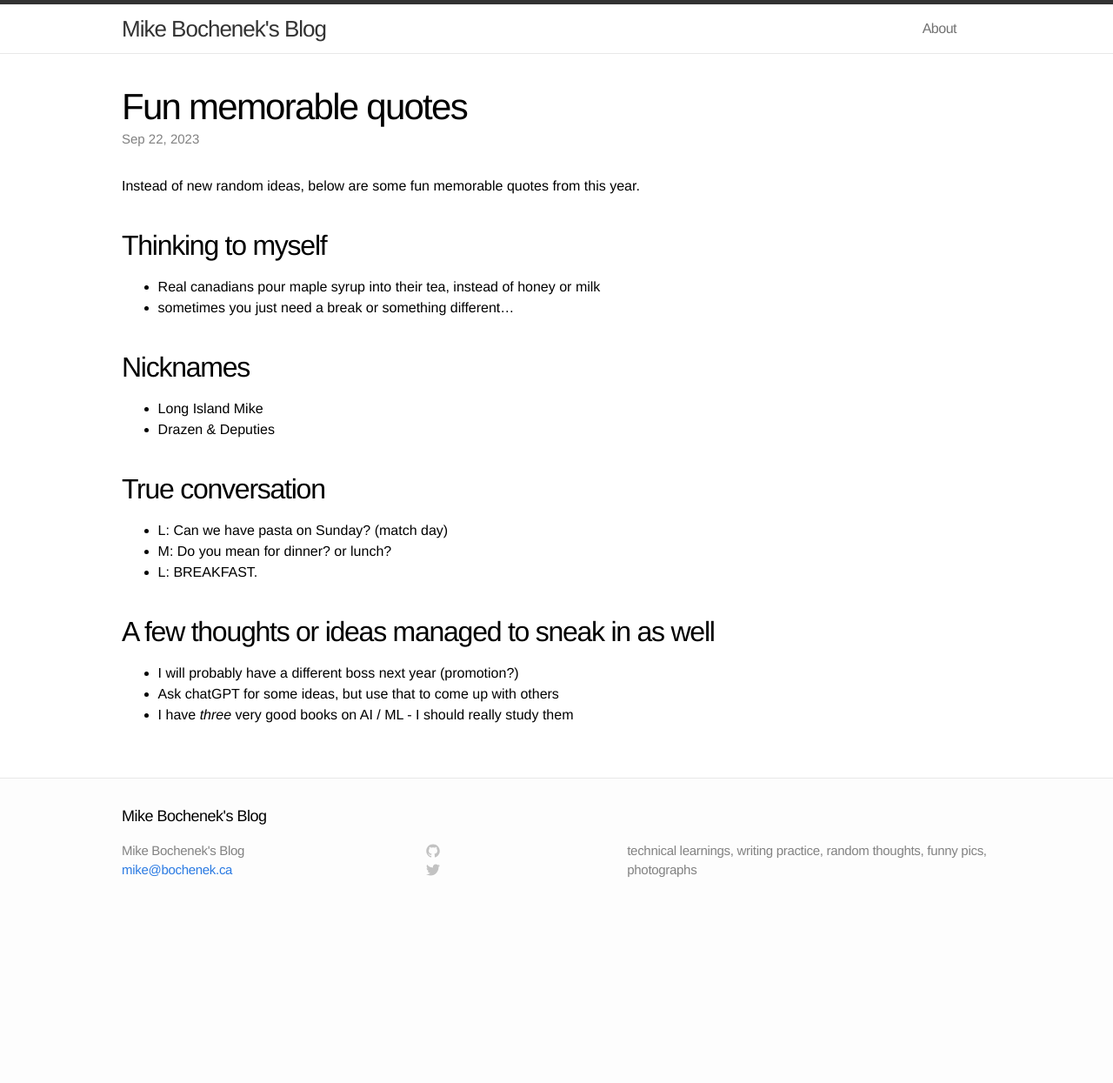
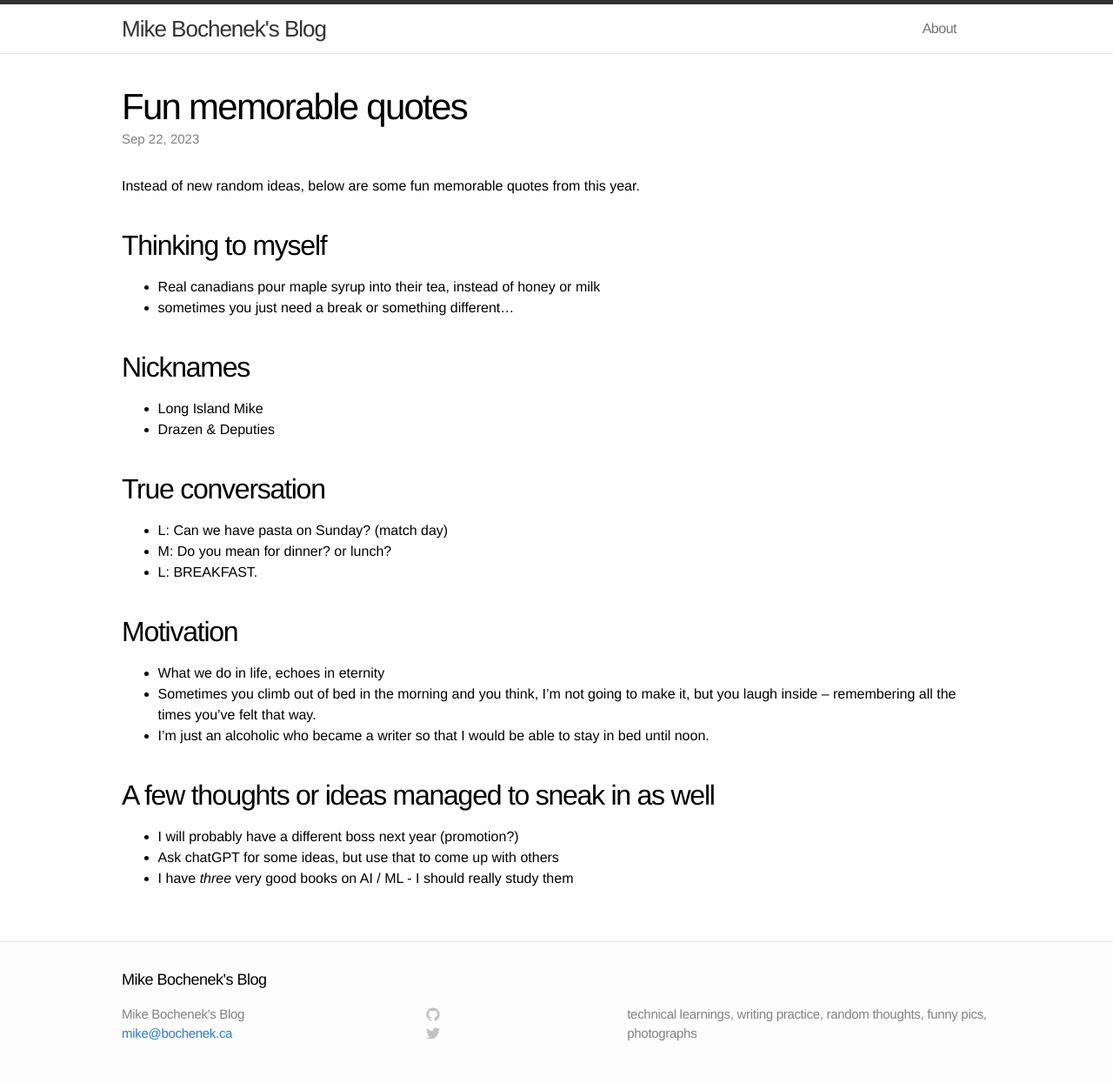
Before and after one commit to mikebochenek/learning, a Jekyll site: the page built from blog/_posts/2023-09-22-fun-quotes.markdown, in a window 1280 px wide. Shown: the whole page at 87% size. Built offline with Jekyll 4.4.1, drawn with Linux system fonts in a browser that asks for light colours; before the commit the page ends 1057 px from its top, so only the background shows below that.

Commit message:
new quotes

```diff
--- a/blog/_posts/2023-09-22-fun-quotes.markdown
+++ b/blog/_posts/2023-09-22-fun-quotes.markdown
@@ -20,6 +20,11 @@ Instead of new random ideas, below are some fun memorable quotes from this year.
 - M: Do you mean for dinner?  or lunch?
 - L: BREAKFAST.
 
+## Motivation
+- What we do in life, echoes in eternity
+- Sometimes you climb out of bed in the morning and you think, I’m not going to make it, but you laugh inside – remembering all the times you’ve felt that way.
+- I’m just an alcoholic who became a writer so that I would be able to stay in bed until noon.
+
 ## A few thoughts or ideas managed to sneak in as well
 - I will probably have a different boss next year (promotion?)
 - Ask chatGPT for some ideas, but use that to come up with others
```
